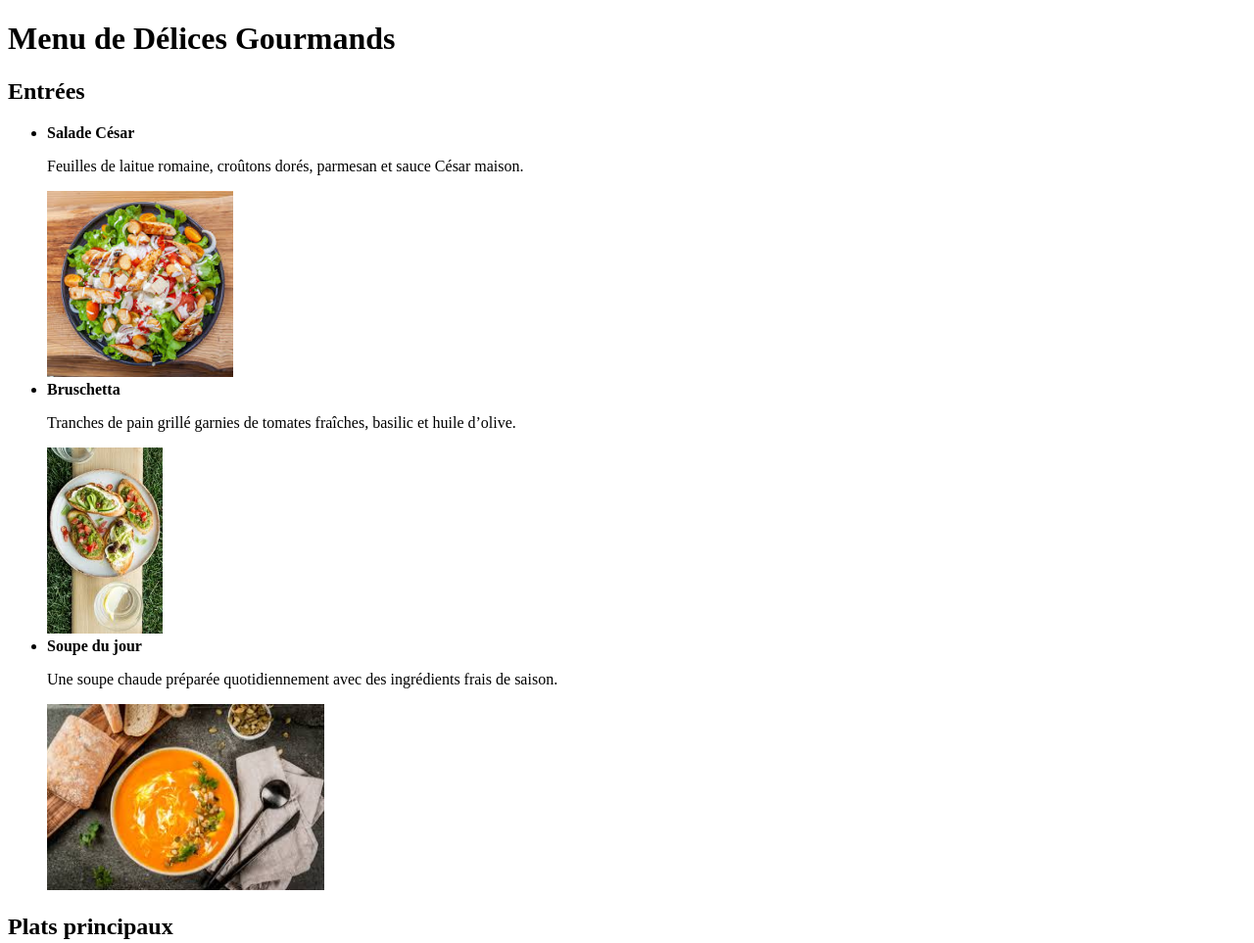
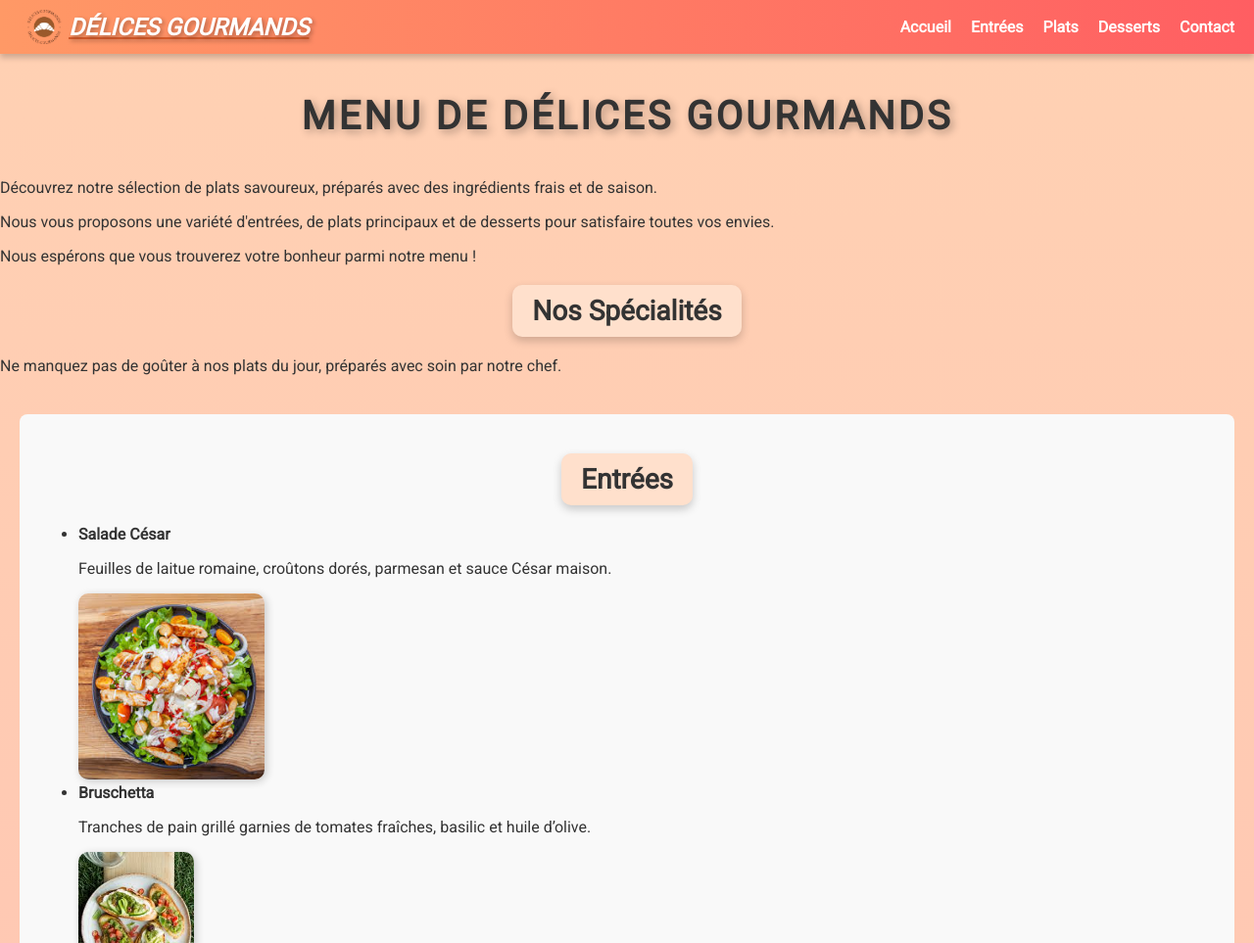
Before and after one commit to phremy/test-HTML, a plain HTML site: page index.html in a window 1280 px wide. Shown: the top 963 px of the page at 98% size. Drawn offline with Linux system fonts and the light colour scheme.

Commit message:
Mise à jour du design et ajout du CSS pour la navbar sticky

```diff
--- a/index.html
+++ b/index.html
@@ -4,28 +4,52 @@
 <head>
   <meta charset="UTF-8">
   <meta name="viewport" content="width=device-width, initial-scale=1.0">
-<!-- titre de la page -->
+  <!-- Titre de la page -->
   <title>Délices Gourmands - Menu</title>
-  <!-- Icone de l'onglet -->
+  <!-- Icône de l'onglet -->
   <link rel="shortcut icon" href="./logo-no-background.avif">
+  <!-- Feuille de style CSS -->
+  <link rel="stylesheet" href="./style.css">
 </head>
 
 <body>
-  <h1>Menu de Délices Gourmands</h1>
+  <!-- En-tête de la page -->
+  <header>
+    <img src="./logo-no-background.avif" alt="Logo Délices Gourmands" class="logo">
+    <h1 class="hidden">Délices Gourmands</h1>
+
+    <nav>
+      <ul>
+        <li><a href="index.html">Accueil</a></li>
+        <li><a href="#entrees">Entrées</a></li>
+        <li><a href="#plats">Plats</a></li>
+        <li><a href="#desserts">Desserts</a></li>
+        <li><a href="contact.html">Contact</a></li>
+      </ul>
+    </nav>
+
+  </header>
+
+  <h1><p>Menu de Délices Gourmands</p></h1>
+  <p>Découvrez notre sélection de plats savoureux, préparés avec des ingrédients frais et de saison.</p>
+  <p>Nous vous proposons une variété d'entrées, de plats principaux et de desserts pour satisfaire toutes vos envies.</p>
+  <p>Nous espérons que vous trouverez votre bonheur parmi notre menu !</p>
+  <h2><strong>Nos Spécialités</h2></strong><!-- Ajout d'un sous-titre pour les spécialités -->
+  <p>Ne manquez pas de goûter à nos plats du jour, préparés avec soin par notre chef.</p>
+
+  <section id="entrees" class="menu-section">
 
     <h2><strong>Entrées</strong></h2>
-  <!-- Image du menu entrées -->
     <ul>
       <li>
-    <section>
         <strong>Salade César</strong>
         <p>Feuilles de laitue romaine, croûtons dorés, parmesan et sauce César maison.</p>
-      <img src="./images.jpg" height="190" alt="image salade césar">
+        <img src="./images.jpg" height="190" alt="Image salade César">
       </li>
       <li>
         <strong>Bruschetta</strong>
         <p>Tranches de pain grillé garnies de tomates fraîches, basilic et huile d’olive.</p>
-      <img src="./images (1).jpg" height="190" alt="image bruschetta">
+        <img src="./images (1).jpg" height="190" alt="Image bruschetta">
       </li>
       <li>
         <strong>Soupe du jour</strong>
@@ -33,19 +57,22 @@
         <img src="./téléchargement.jpg" height="190" alt="Image soupe du jour">
       </li>
     </ul>
+
   </section>
-  <section>
-  <h2>Plats principaux</h2>
+
+  <section id="plats principaux" class="menu-section">
+
+    <h2><strong>Plats principaux</strong></h2>
     <ul>
       <li>
         <strong>Poulet rôti aux herbes</strong>
         <p>Filet de poulet mariné et rôti, servi avec des légumes grillés et une sauce au thym.</p>
-      <img src="./téléchargement (1).jpg" height="190" alt="Image de poulet roti aus herbes">
+        <img src="./téléchargement (1).jpg" height="190" alt="Image poulet rôti aux herbes">
       </li>
       <li>
         <strong>Tagliatelles au saumon</strong>
         <p>Pâtes fraîches accompagnées de saumon fumé et d’une sauce crémeuse à l’aneth.</p>
-      <img src="./téléchargement (2).jpg" height="190" alt="Tagliattelles au saumon">
+        <img src="./téléchargement (2).jpg" height="190" alt="Tagliatelles au saumon">
       </li>
       <li>
         <strong>Risotto aux champignons</strong>
@@ -54,7 +81,11 @@
       </li>
     </ul>
 
-  <h2>Desserts</h2>
+  </section>
+
+  <section id="desserts" class="menu-section">
+
+    <h2><strong>Desserts</strong></h2>
     <ul>
       <li>
         <strong>Tarte au citron meringuée</strong>
@@ -69,10 +100,11 @@
       <li>
         <strong>Crème brûlée</strong>
         <p>Crème onctueuse à la vanille avec une fine couche de sucre caramélisé.</p>
-      <img src="./téléchargement (6).jpg" height="190" alt="Crème brulée">
+        <img src="./téléchargement (6).jpg" height="190" alt="Crème brûlée">
       </li>
+    </ul>
+
   </section>
-  </ul>
 
   <p><a href="contact.html">Contactez-nous pour réserver une table</a></p>
 
--- /dev/null
+++ b/style.css
@@ -0,0 +1,155 @@
+/* Importer la police Roboto */
+@import url('https://fonts.googleapis.com/css2?family=Roboto&display=swap');
+
+/* Style général */
+body {
+  font-family: 'Roboto', sans-serif;
+  margin: 0;
+  padding: 0;
+  background: linear-gradient(180deg, #ffd1b3 0%, #ffb3b3 100%);
+  color: #333;  /* couleur du texte */
+}
+
+/* Style du header */
+header {
+  background: linear-gradient(135deg, #ff9966, #ff5e62); /* joli dégradé orange/rose */
+  display: flex;
+  align-items: center;
+  padding: 10px 20px;
+}
+h1.hidden  {
+  text-decoration: underline; /* souligné */
+  text-decoration-color: #d35a2a; /* couleur de la ligne de soulignement */
+  font-style: italic; /* style de police italique */
+  font-weight: bold; /* texte en gras */
+  color: white; /* couleur du texte */
+  text-shadow: 2px 2px 4px rgba(0,0,0,0.3); /* ombre pour le texte */
+  margin: 0; /* pas de marge */
+  font-size: 1.5rem; /* taille de la police */
+  letter-spacing: normal;
+}
+
+/* NAVBAR Sticky */
+header {
+  position: sticky;
+  top: 0;
+  z-index: 999; /* reste au-dessus de tout */
+  background: linear-gradient(90deg, #ff9966, #ff5e62);
+  display: flex;
+  align-items: center;
+  padding: 10px 20px;
+  box-shadow: 0 4px 6px rgba(0, 0, 0, 0.2);
+}
+
+/* Logo */
+.logo {
+  width: 50px; /* logo petit */
+  height: auto;
+}
+
+/* Nom à côté du logo */
+header h1 {
+  font-size: 20px;
+  color: white;
+  margin-left: 10px;
+}
+
+
+/* Navigation */
+nav {
+  margin-left: auto; /* pousse le menu à droite */
+}
+
+h1 {
+  text-transform: uppercase; /* met le texte en majuscules */
+  letter-spacing: 3px; /* espace entre les lettres */
+  text-align: center; /* centre le texte */
+  font-size: 2.5rem; /* taille de la police */
+  text-shadow: 3px 3px 8px rgba(0,0,0,0.3); /* ombre pour le texte */
+  color: #ff5e62; /* couleur du texte */
+}
+
+h2 {
+  text-align: center; /* centre le texte */
+  color: #ff5e62; /* couleur du texte */
+  font-size: 2rem; /* taille de la police */
+  margin-top: 20px; /* espace au-dessus */
+}
+
+h2  {
+  background-color: #ffe0cc; /* Beige orangé pastel */
+  color: #333; /* Texte gris foncé pour le contraste */
+  padding: 10px 20px;
+  border-radius: 10px;
+  width: fit-content;
+  margin: 20px auto;
+  font-size: 28px;
+  text-align: center;
+  box-shadow: 0 4px 10px rgba(0, 0, 0, 0.2);
+  transition: all 0.3s; /* transition pour l'effet de survol */
+}
+
+h2:hover {
+  background-color: #ffd1b3; /* Change légèrement au survol */
+  transform: scale(1.02);
+  transition: all 0.3s ease;
+}
+
+nav ul {
+  list-style: none;
+  display: flex;
+  gap: 20px;
+  margin: 0;
+  padding: 0;
+}
+
+
+nav ul li a {
+  text-decoration: none;
+  color: white;
+  font-weight: bold;
+  transition: color 0.3s; /* transition pour le changement de couleur */
+}
+
+nav ul li a:hover {
+  color: #333; /* couleur au survol des liens */
+}
+
+.menu-section {
+  background-color: #f9f9f9;
+  margin: 40px 20px;
+  padding: 20px;
+  border-radius: 8px;
+}
+
+h1, h2 {
+  text-align: center;
+  color: #333;
+}
+
+/* Images */
+ul li img {
+  border-radius: 10px;
+  box-shadow: 2px 2px 8px rgba(0,0,0,0.2);
+  transition: transform 0.3s;
+}
+
+ul li img:hover {
+  transform: scale(1.05);
+}
+
+/* Lien Contact */
+p a {
+  display: block;
+  width: fit-content;
+  margin: 30px auto;
+  background-color: #ff5e62;
+  color: white;
+  padding: 10px 20px;
+  text-decoration: none;
+  border-radius: 5px;
+}
+
+p a:hover {
+  background-color: #e14b4f;
+}
```
Lines whose indentation alone changed are shown as unchanged.
